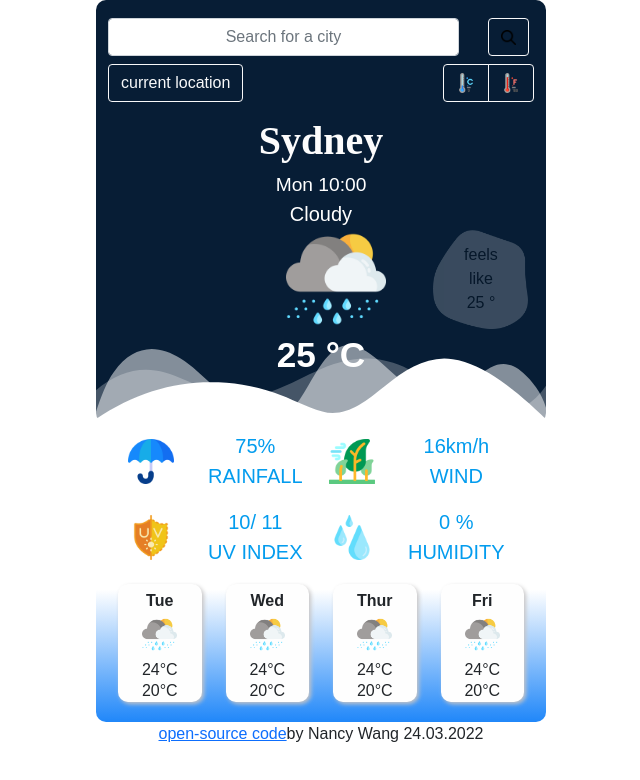
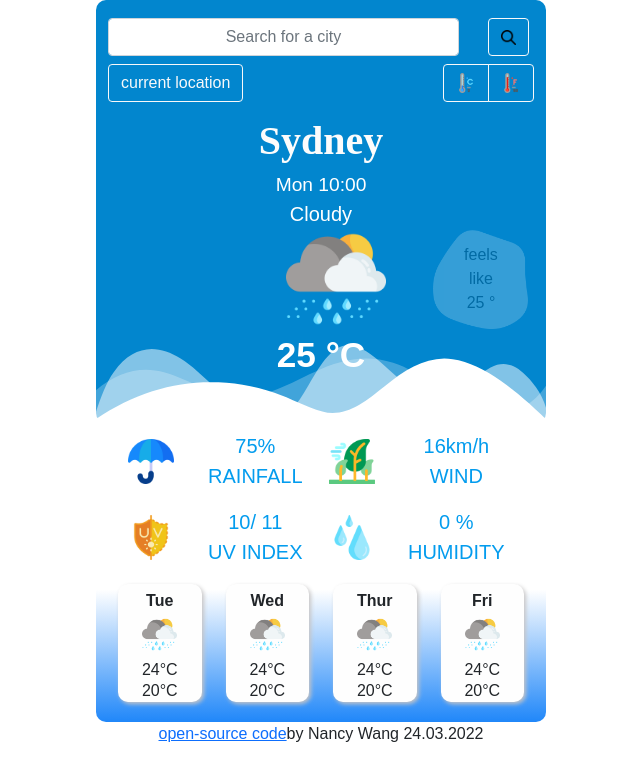
Before and after one commit to Zhizhen-Nancy-Wang/react-weather-app, a React (Create React App) app: page / in a window 1280 px wide. Shown: the top 780 px of the page, without its empty margins (319-959 px from the left). Built offline with nearby package versions, Linux system fonts and the light colour scheme; a web font is replaced by a local one.

Commit message:
top-sec background changed

```diff
--- a/src/App.css
+++ b/src/App.css
@@ -49,7 +49,7 @@
 
 .top-sec {
   border-radius: 10px;
-  background: #071d35;
+  background: #0286ce;
   padding-top: 3%;
   padding-bottom: 9%;
   position: relative;
```
Also changed, not shown: 1 other file (tests, documents, lock files or other folders).
